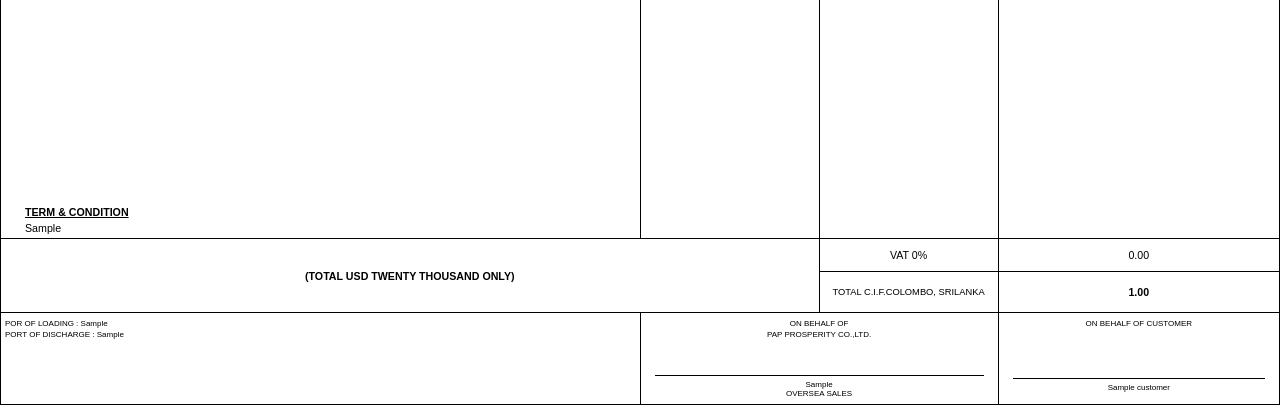
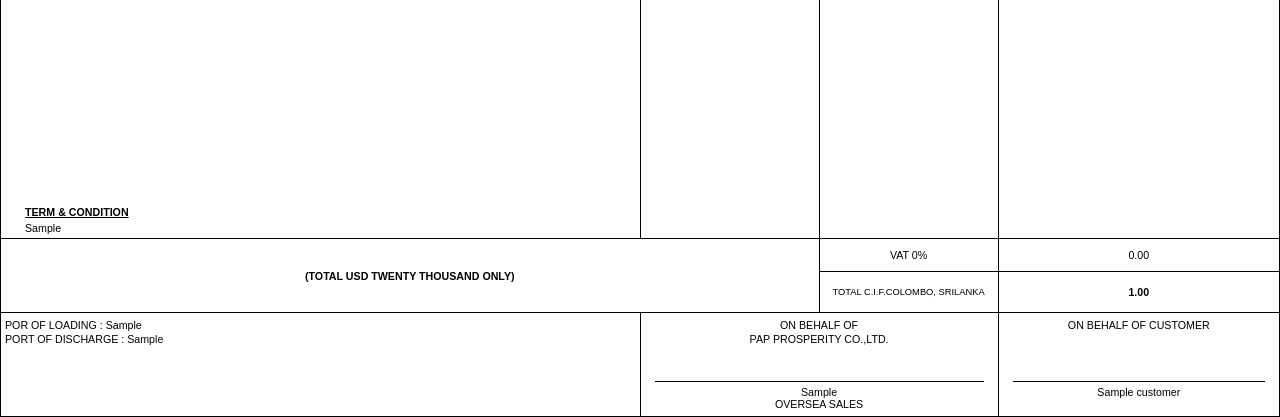
Before and after one commit to Tanabordeee/autoship-hub-backend, a Python web app: template app/templates/invoice_weasy.html in a window 1280 px wide. Shown: the part 389-806 px from the top of the page. Run offline with Jinja, Linux system fonts and the light colour scheme; the template is opened without the code that fills it: most values are stand-ins (such as "Sample title", 1, 10 or a date in 2020).

Commit message:
feat : up font size

```diff
--- a/app/templates/invoice_weasy.html
+++ b/app/templates/invoice_weasy.html
@@ -371,24 +371,24 @@
                 </tr>
                 <tr>
                     <td style="width: 50%; padding: 4px; border-top: 1px solid black;">
-                        <p style="margin: 2px 0; font-size: 6pt;">POR OF LOADING : {{ invoice.port_of_loading }}</p>
-                        <p style="margin: 2px 0; font-size: 6pt;">PORT OF DISCHARGE : {{ invoice.port_of_discharge }}
+                        <p style="margin: 2px 0; font-size: 8pt;">POR OF LOADING : {{ invoice.port_of_loading }}</p>
+                        <p style="margin: 2px 0; font-size: 8pt;">PORT OF DISCHARGE : {{ invoice.port_of_discharge }}
                         </p>
                     </td>
                     <td colspan="2" class="text-center"
                         style="width: 28%; padding: 4px; border-left: 1px solid black; border-top: 1px solid black;">
-                        <p style="margin: 2px 0; font-size: 6pt;">ON BEHALF OF</p>
-                        <p style="margin: 2px 0; font-size: 6pt;">PAP PROSPERITY CO.,LTD.</p>
+                        <p style="margin: 2px 0; font-size: 8pt;">ON BEHALF OF</p>
+                        <p style="margin: 2px 0; font-size: 8pt;">PAP PROSPERITY CO.,LTD.</p>
                         <div style="height: 30px;"></div>
                         <hr style="border: none; border-top: 1px solid black; margin: 4px 10px;">
-                        <p style="margin: 2px 0; font-size: 6pt;">{{ invoice.pi_approver }} <br>OVERSEA SALES</p>
+                        <p style="margin: 2px 0; font-size: 8pt;">{{ invoice.pi_approver }} <br>OVERSEA SALES</p>
                     </td>
                     <td class="text-center"
                         style="width: 22%; padding: 4px; border-left: 1px solid black; border-top: 1px solid black;">
-                        <p style="margin: 2px 0; font-size: 6pt;">ON BEHALF OF CUSTOMER</p>
+                        <p style="margin: 2px 0; font-size: 8pt;">ON BEHALF OF CUSTOMER</p>
                         <div style="height: 44px;"></div>
                         <hr style="border: none; border-top: 1px solid black; margin: 4px 10px;">
-                        <p style="margin: 2px 0; font-size: 6pt;">{{invoice.customer.customer_name}}</p>
+                        <p style="margin: 2px 0; font-size: 8pt;">{{invoice.customer.customer_name}}</p>
                     </td>
                 </tr>
             </tbody>
```
